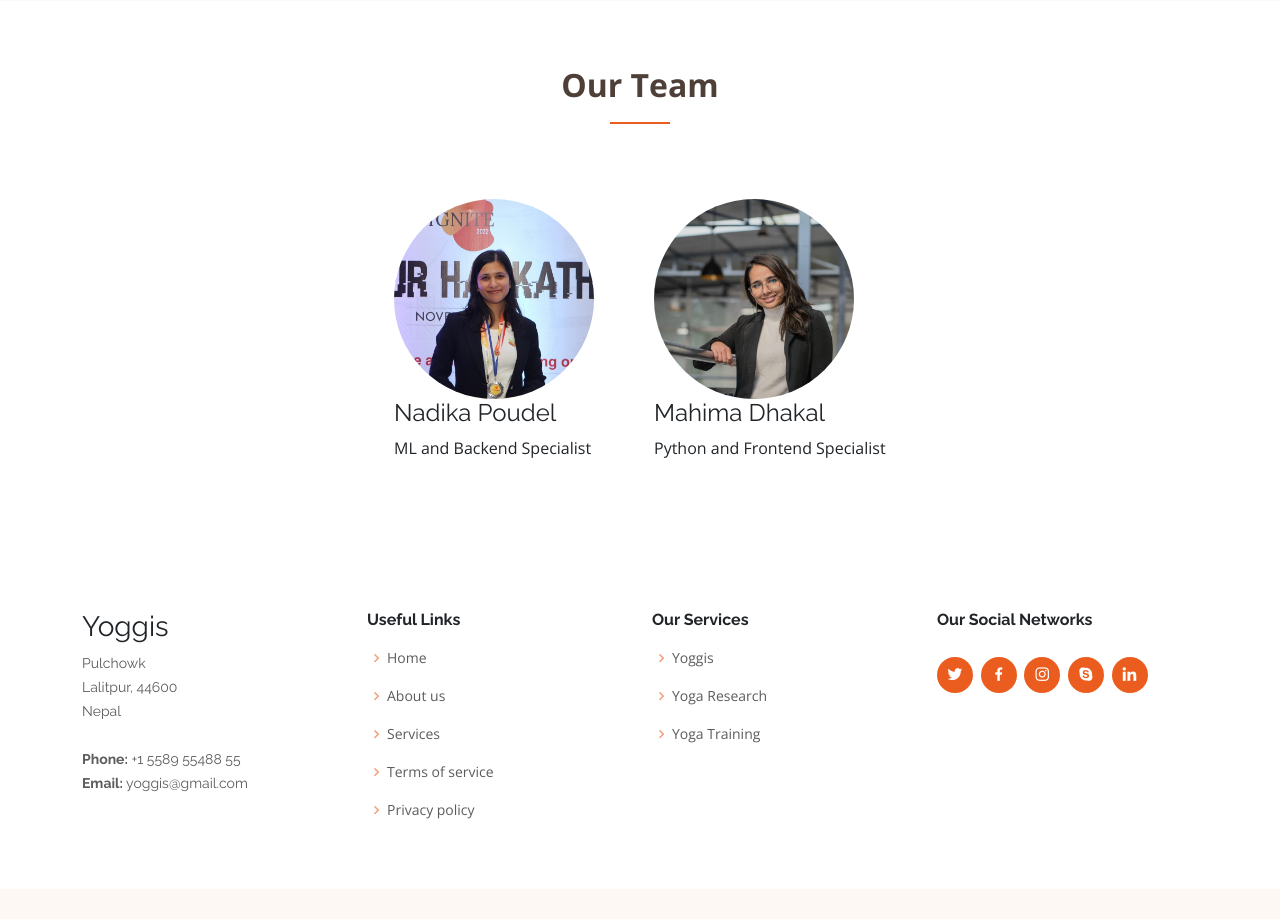
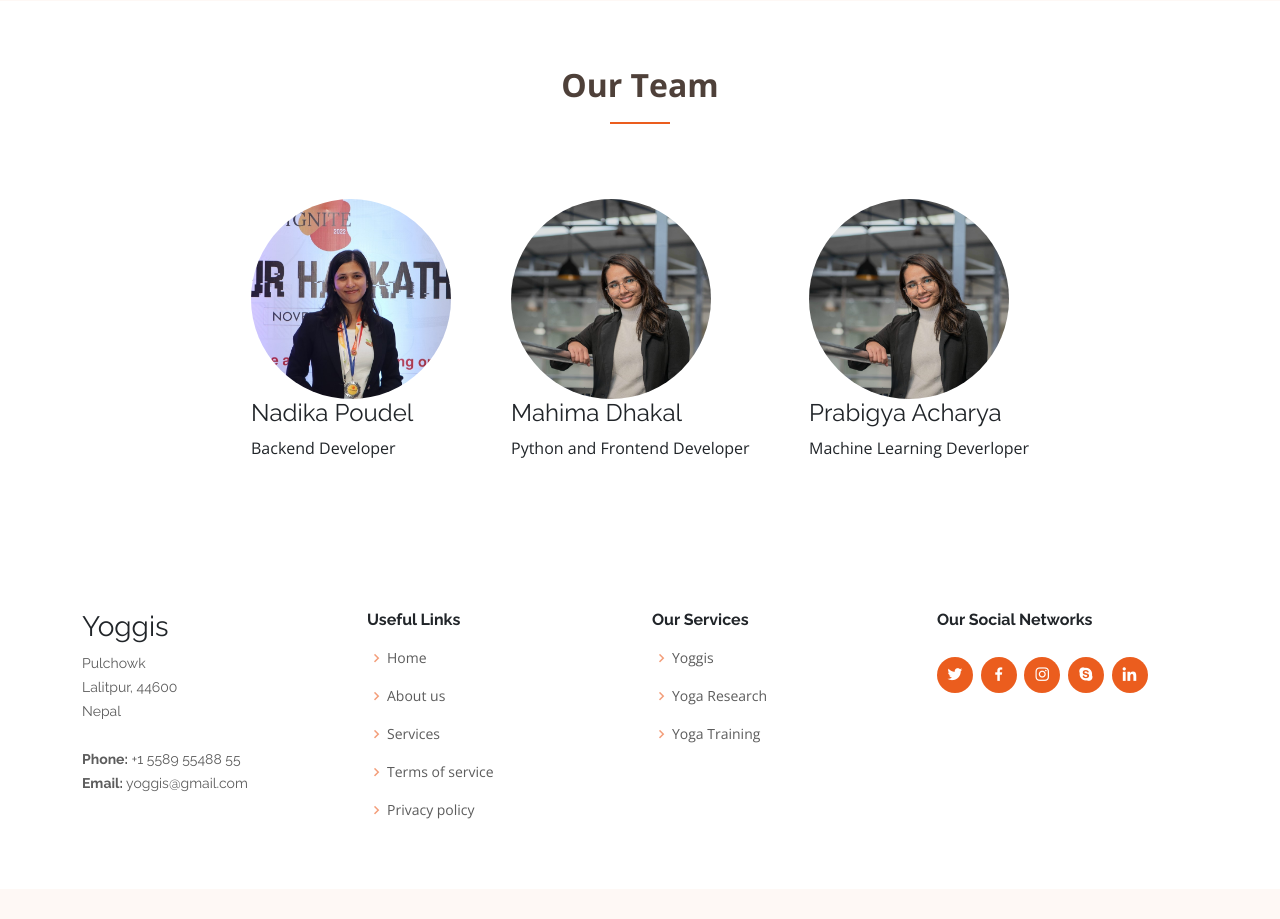
Before and after one commit to dhakalmahima188/Yoggis, a Django app: page / in a window 1280 px wide. Shown: the part 2822-3741 px from the top of the page. Run offline with Django 3.2, Linux system fonts and the light colour scheme; the visitor is signed in with stand-in values (Sample User, id 1); data that the repository does not hold is empty; parts of the project's set-up code (start-up, migrations or seed data) failed here and were passed over; some libraries are stand-ins or nearby versions.

Commit message:
added team member and corrected suserdisorder

```diff
--- a/backend/yoggis/admin.py
+++ b/backend/yoggis/admin.py
@@ -4,7 +4,7 @@ from django.contrib import admin
 from .models import Yoga, YogaScore, UserDisorder, YogaCategory, CorrectVectorLocations,SUserDisorder
 
 
-class YogaAdmin(admin.ModelAdmin):
+class YogaAdmin(admin.ModelAdmin):  #inherited from ModelAdmin
     list_display = ('title', 'difficulty',)
 
 
@@ -15,10 +15,14 @@ class YogaScoreAdmin(admin.ModelAdmin):
 class CorrectVectorLocationsAdmin(admin.ModelAdmin):
     list_display = ('angle_of',)
 
+# class SuserDisorderAdmin(admin.ModelAdmin):
+#     list_display=('user','disorder')
+
 
 admin.site.register(Yoga, YogaAdmin)
 admin.site.register(YogaScore, YogaScoreAdmin)
 admin.site.register(UserDisorder)
+# admin.site.register(SUserDisorder,SuserDisorderAdmin)
 admin.site.register(SUserDisorder)
 admin.site.register(YogaCategory)
 admin.site.register(CorrectVectorLocations, CorrectVectorLocationsAdmin)
--- a/backend/yoggis/models.py
+++ b/backend/yoggis/models.py
@@ -55,14 +55,14 @@ class Yoga(models.Model):
 class CorrectVectorLocations(models.Model):
     angle_location = models.CharField(max_length=20)
     angle_value = models.FloatField()
-    angle_of = models.ForeignKey(Yoga, on_delete=models.CASCADE)
+    angle_of = models.ForeignKey(Yoga, on_delete=models.CASCADE) #delete all instances of the model when the referenced object is deleted
 
     def __str__(self):
         return self.angle_location
 
 
 class YogaScore(models.Model):
-    user = models.ForeignKey(User, on_delete=models.CASCADE)
+    user = models.ForeignKey(User, on_delete=models.CASCADE) #create a many-to-one relationship
     score = models.IntegerField()
     yoga = models.ForeignKey(Yoga, on_delete=models.CASCADE, related_name='yogaOwner')
 
--- a/backend/yoggis/templates/yoggis/home.html
+++ b/backend/yoggis/templates/yoggis/home.html
@@ -322,7 +322,7 @@
             </div>
             <div class="member-info">
               <h4>Nadika Poudel</h4>
-              <span>ML and Backend  Specialist</span>
+              <span>Backend  Developer</span>
             </div>
           </div>
 
@@ -333,10 +333,19 @@
             </div>
             <div class="member-info">
               <h4>Mahima Dhakal</h4>
-              <span>Python and Frontend Specialist</span>
+              <span>Python and Frontend Developer</span>
             </div>
           </div>
 
+          <div class="team-member" data-aos="zoom-in" data-aos-delay="200" style="padding:30px">
+            <div class="member-img" style="width:200px;height:200px;border-radius:50%;z-index:1">
+              <img src="{% static 'yoggis/img/mahima.jpg' %}" class="img-fluid" alt="">
+            </div>
+            <div class="member-info">
+              <h4>Prabigya Acharya</h4>
+              <span>Machine Learning Deverloper</span>
+            </div>
+          </div>
 
 
         </div>
```
